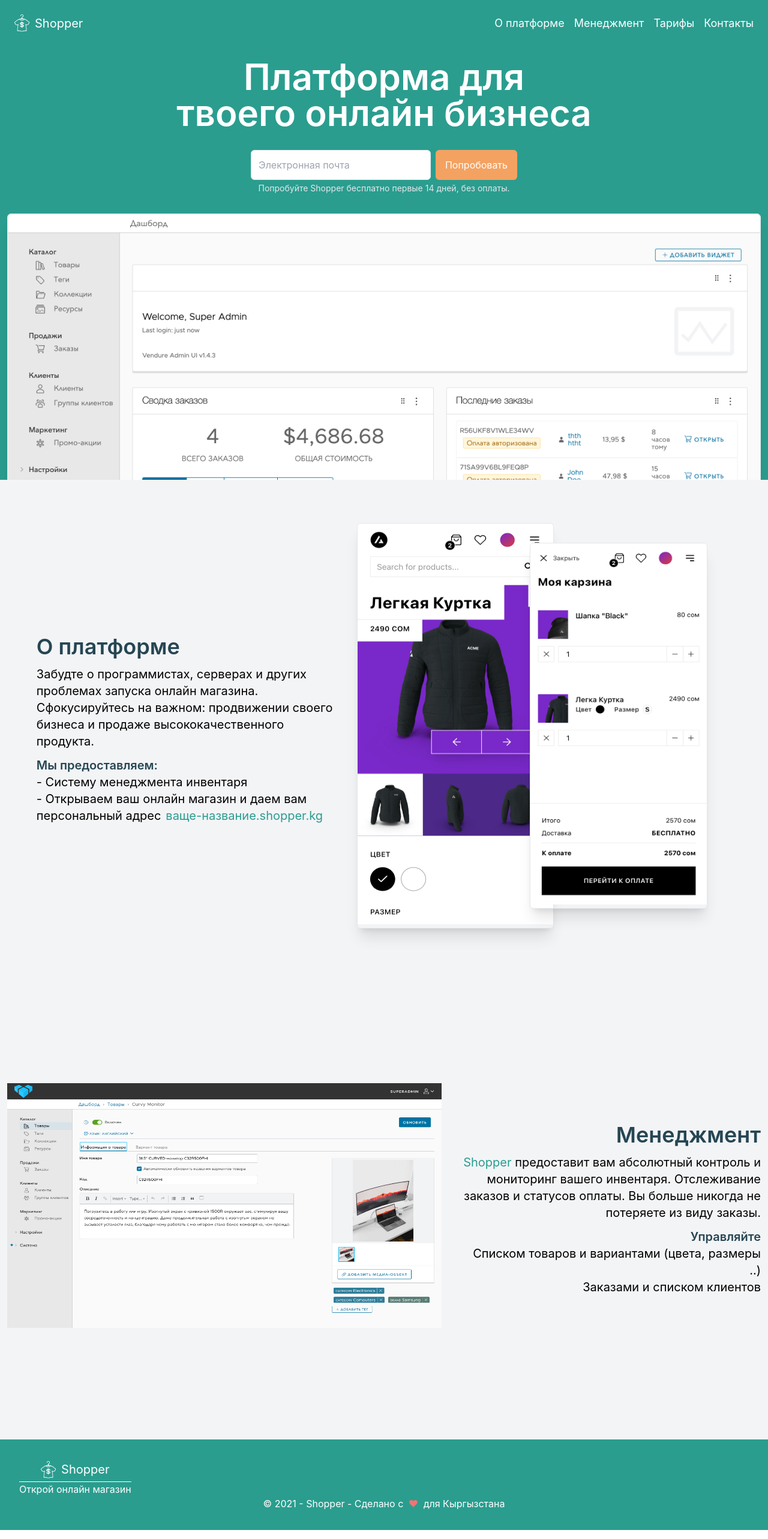
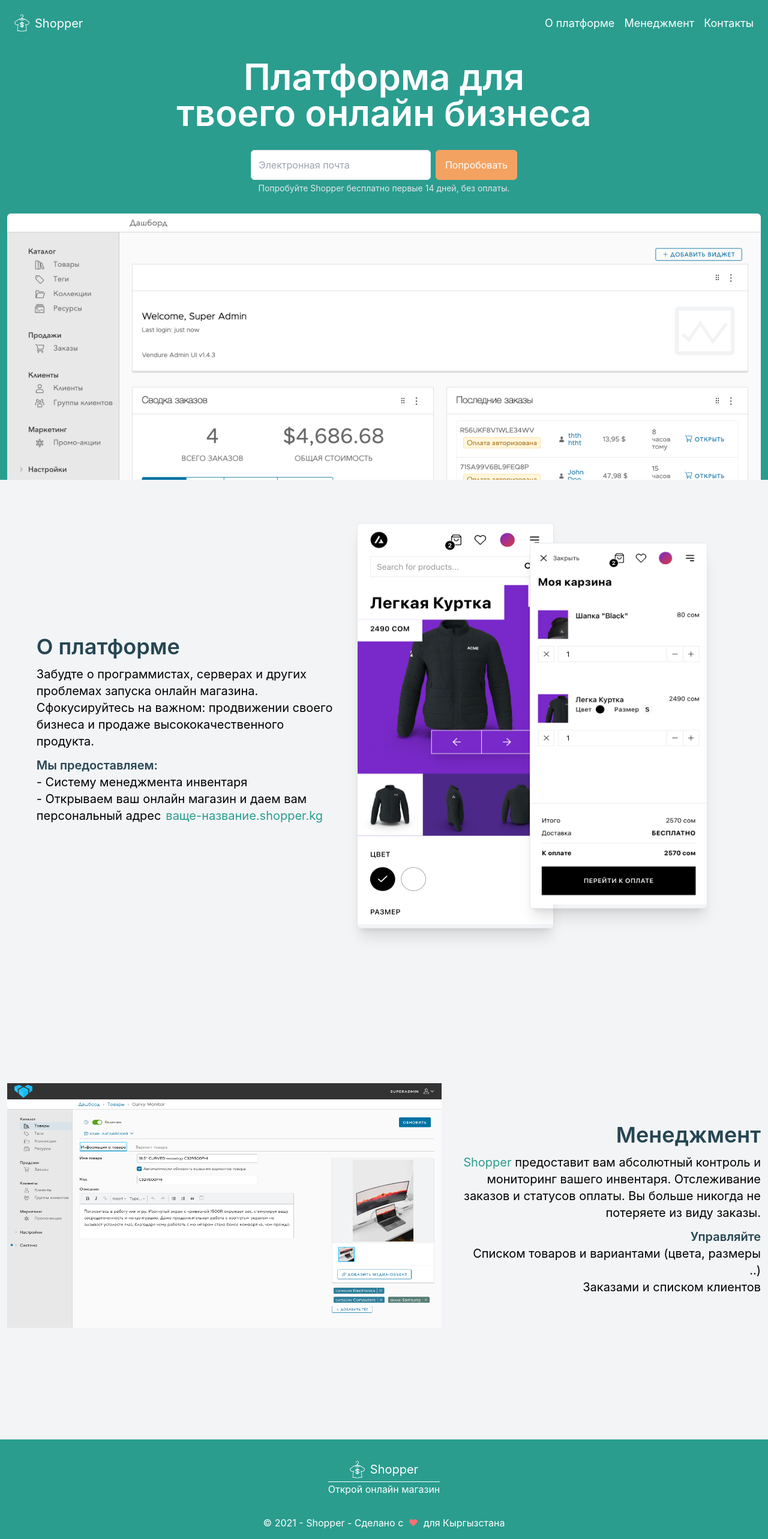
Before and after one commit to rem4ik4ever/shopper-public, a Next.js app: page / in a window 1280 px wide. Shown: the top 2566 px of the page at 60% size. Built offline with nearby package versions, Linux system fonts and the light colour scheme.

Commit message:
footer fix and scroll controls
Signed-off-by: Rem Kim <kim.rmi.93@gmail.com>

```diff
--- a/pages/index.tsx
+++ b/pages/index.tsx
@@ -1,11 +1,41 @@
 import type { NextPage } from 'next';
 import Head from 'next/head';
+import { useRef } from 'react';
 import { AboutProduct } from 'src/public/AboutProduct';
 import { Footer } from 'src/public/Footer';
 import { Hero } from 'src/public/Hero';
 import { InventoryManagement } from 'src/public/InventoryManagement';
 
 const Home: NextPage = function () {
+  const scrollOptions: ScrollIntoViewOptions = {
+    behavior: 'smooth',
+    block: 'end',
+    inline: 'nearest',
+  };
+
+  const aboutPlatformRef = useRef() as React.MutableRefObject<HTMLDivElement>;
+  const managementRef = useRef() as React.MutableRefObject<HTMLDivElement>;
+  const onNav = (section: string) => (ev: MouseEvent) => {
+    console.log('On nav', section);
+    ev.preventDefault();
+    switch (section) {
+      case 'platform':
+        console.log({ aboutPlatformRef });
+        if (aboutPlatformRef.current) {
+          const elm = aboutPlatformRef.current as HTMLDivElement;
+          elm.scrollIntoView(scrollOptions);
+        }
+        break;
+      case 'management':
+        if (managementRef.current) {
+          const elm = managementRef.current as HTMLDivElement;
+          elm.scrollIntoView(scrollOptions);
+        }
+        break;
+      default:
+        break;
+    }
+  };
   return (
     <div>
       <Head>
@@ -34,9 +64,13 @@
         <link rel="manifest" href="/site.webmanifest" />
       </Head>
       <main>
-        <Hero />
-        <AboutProduct />
-        <InventoryManagement />
+        <Hero onNav={onNav} />
+        <div ref={aboutPlatformRef}>
+          <AboutProduct />
+        </div>
+        <div ref={managementRef}>
+          <InventoryManagement />
+        </div>
       </main>
       <Footer />
     </div>
--- a/src/Link.tsx
+++ b/src/Link.tsx
@@ -1,10 +1,14 @@
 import React from 'react';
 import Link, { LinkProps } from 'next/link';
 
-const AppLink: React.FC<LinkProps> = ({ children, ...rest }) => {
+const AppLink: React.FC<LinkProps & { onClick?: (ev: any) => void }> = ({
+  children,
+  href,
+  ...rest
+}) => {
   return (
-    <Link {...rest} passHref>
-      <a>{children}</a>
+    <Link href={href} passHref>
+      <a {...rest}>{children}</a>
     </Link>
   );
 };
--- a/src/public/Footer.tsx
+++ b/src/public/Footer.tsx
@@ -2,8 +2,8 @@
 
 export const Footer = () => (
   <footer className="bg-accent1">
-    <div className="container mx-auto p-8">
-      <div className="flex sm:flex-row flex-col">
+    <div className="container mx-auto p-8 flex flex-col items-center">
+      <div className="flex sm:flex-row flex-col mb-8">
         <div className="flex flex-col justify-center items-center">
           <div className="flex justify-center border-b border-white py-1 px-3 w-full">
             <Logo size="30" />
--- a/src/public/Hero.tsx
+++ b/src/public/Hero.tsx
@@ -4,7 +4,10 @@
 import Link from '../Link';
 import { Logo } from './Logo';
 
-export const Hero = () => (
+interface HeroProps {
+  onNav: (name: string) => (ev: any) => void;
+}
+export const Hero = ({ onNav }: HeroProps) => (
   <section className="text-typography p-3 h-[100vh] overflow-hidden text-white relative bg-accent1">
     <header className="sticky top-0 p-3 container mx-auto flex justify-between items-center text-lg">
       <Link href="/" passHref>
@@ -14,10 +17,13 @@
         </div>
       </Link>
       <nav className="text-white gap-4 hidden sm:flex">
-        <Link href="/#">О платформе</Link>
-        <Link href="/#">Менеджмент</Link>
-        <Link href="/#">Тарифы</Link>
-        <Link href="/#">Контакты</Link>
+        <Link href="/#" onClick={onNav('platform')}>
+          О платформе
+        </Link>
+        <Link href="/#" onClick={onNav('management')}>
+          Менеджмент
+        </Link>
+        <Link href="/contact">Контакты</Link>
       </nav>
     </header>
     <div className="container mx-auto flex flex-col justify-center">
@@ -45,9 +51,15 @@
           </div>
         </form>
       </div>
-      <div className="border rounded-md shadow-xl overflow-hidden">
-        <Image src={dashboardImg} alt="product dashboard" />
-      </div>
+      <Image
+        className="border rounded-md shadow-xl overflow-hidden"
+        src={dashboardImg}
+        alt="product dashboard"
+      />
     </div>
   </section>
 );
+
+Hero.defaultProps = {
+  onNav: () => {},
+};
```
